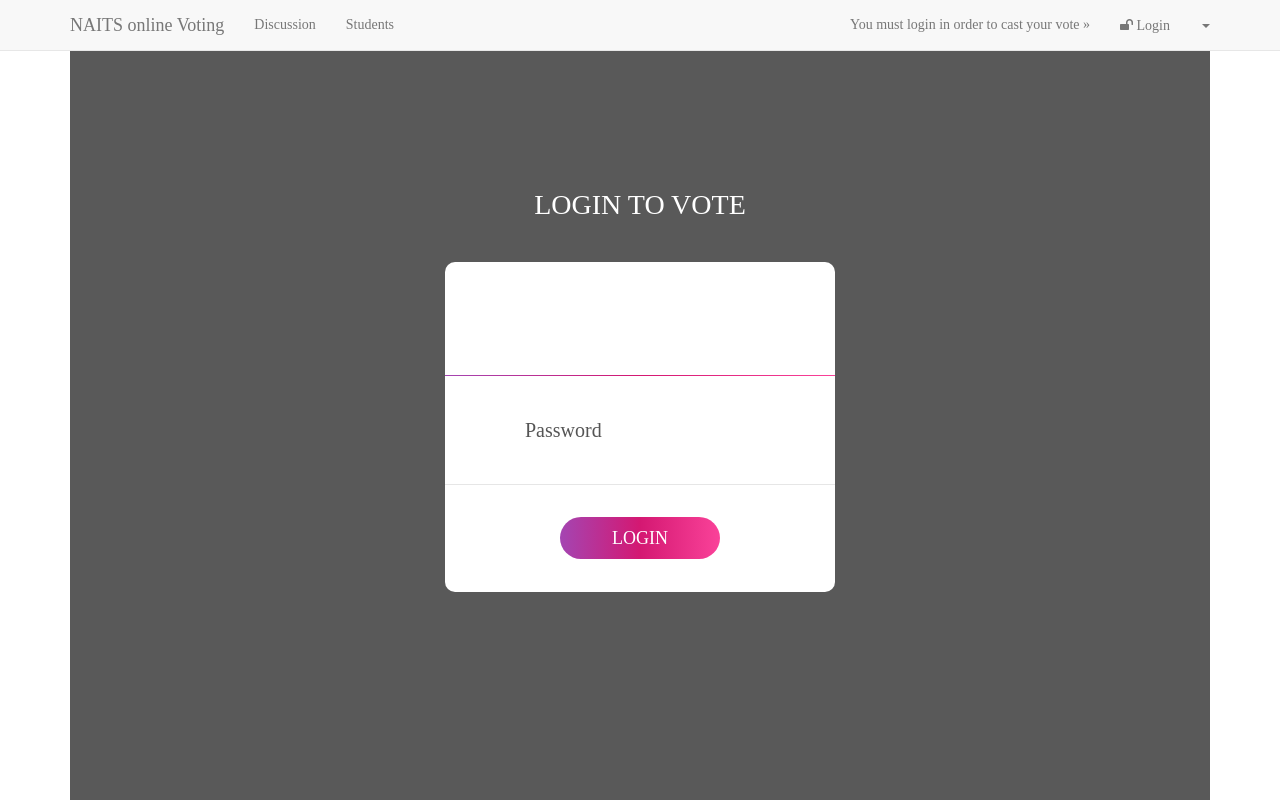
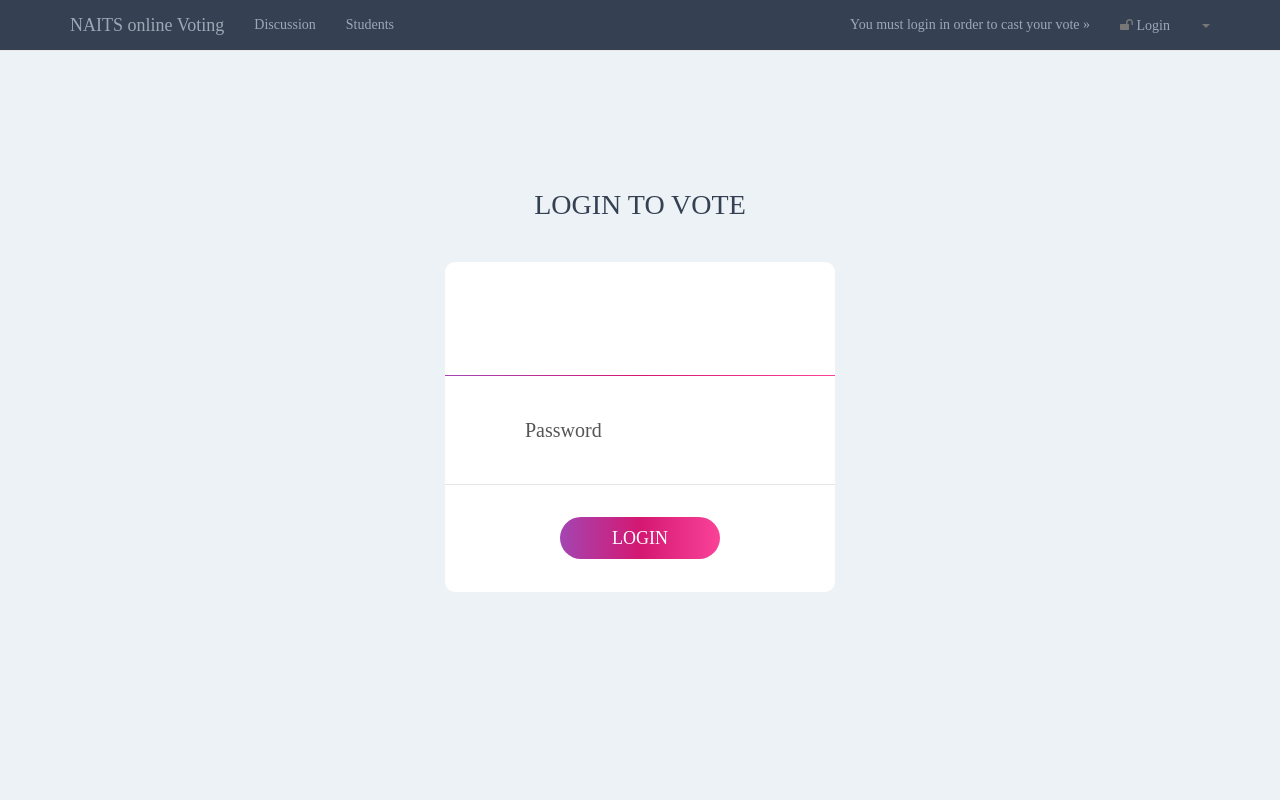
Before and after one commit to Abdoulrasheed/naits-vote, a Django app: page /accounts/login/ in a window 1280 px wide. Run offline with Django 3.2, Linux system fonts and the light colour scheme; parts of the project's set-up code (start-up, migrations or seed data) failed here and were passed over; some libraries are stand-ins or nearby versions; some web fonts are replaced.

Commit message:
Added more style to conform with admin style

```diff
--- a/naits_voting/settings.py
+++ b/naits_voting/settings.py
@@ -20,12 +20,14 @@ ALLOWED_HOSTS = []
 
 INSTALLED_APPS = [
 	'voting',
+    'jet',
     'django.contrib.admin',
     'django.contrib.auth',
     'django.contrib.contenttypes',
     'django.contrib.sessions',
     'django.contrib.messages',
     'django.contrib.staticfiles',
+    'widget_tweaks',
 ]
 
 MIDDLEWARE = [
--- a/naits_voting/urls.py
+++ b/naits_voting/urls.py
@@ -19,6 +19,7 @@ from django.contrib import admin
 
 urlpatterns = [
 	url(r'^', include('voting.urls')),
+	url(r'^jet/', include('jet.urls', 'jet')),  # Django JET URLS
     url(r'^admin/', admin.site.urls),
     url(r'^accounts/login/$', views.login, name='login'),
     url(r'^accounts/logout/$', views.logout, name='logout', kwargs={'next_page': '/accounts/login'}),
--- a/voting/static/login_temp/css/main.css
+++ b/voting/static/login_temp/css/main.css
@@ -176,7 +176,6 @@ iframe {
   height: 100%;
   top: 0;
   left: 0;
-  background-color: rgba(0,0,0,0.65);
 }
 
 .wrap-login100 {
@@ -218,7 +217,7 @@ iframe {
 .login100-form-title {
   font-family: Ubuntu-Bold;
   font-size: 28px;
-  color: #fff;
+  color: #354052;
   line-height: 1.2;
   text-align: center;
   text-transform: uppercase;
@@ -364,7 +363,7 @@ iframe {
   height: 42px;
   border-radius: 21px;
 
-  background: #d41872;
+  background: #354052;
   background: -webkit-linear-gradient(left, #a445b2, #d41872, #fa4299);
   background: -o-linear-gradient(left, #a445b2, #d41872, #fa4299);
   background: -moz-linear-gradient(left, #a445b2, #d41872, #fa4299);
--- a/voting/templates/naits/base.html
+++ b/voting/templates/naits/base.html
@@ -13,8 +13,33 @@
     <script type="text/javascript" src="{% static 'js/jquery-1.10.2.min.js' %}"></script>
     <script type="text/javascript" src="{% static 'bootstrap/js/bootstrap.min.js' %}"></script>
 </head>
-<body>
+<body style="background-color: #ECF2F6">
       <header>
+      	<style type="text/css">
+      	.navbar span{
+      		color: #9DA8B6 !important;
+      		}
+      		.navbar{
+      			background-color: #354052;
+      				}
+      		.dropdown-menu{
+      			background-color: #354052;
+      				}
+      		.panel-heading{
+      			 background-color: #354052 !important;
+      			 color: #9DA8B6 !important;
+      			    }
+      		.panel-footer input{
+      			 background-color: #354052 !important;
+      			 color: #9DA8B6 !important;
+      			    }
+      		.active{
+      			background-color: #354052 !important;
+      		}
+      		.panel-heading a{
+      			color: #ffffff;
+      		}
+      		</style>
         <nav class="navbar navbar-default navbar-fixed-top" role="navigation">
           <div class="container">
             <div class="navbar-header">
@@ -24,12 +49,12 @@
                 <span class="icon-bar"></span>
                 <span class="icon-bar"></span>
               </button>
-              <a class="navbar-brand" href="/"> NAITS online Voting </a>
+              <a class="navbar-brand" href="/"> <span>NAITS online Voting</span> </a>
             </div>
             <div class="collapse navbar-collapse" id="menu">
               <ul class="nav navbar-nav">
-                <li><a href="">Discussion</a></li>
-                <li><a href="{% url 'all_students_page' %}">Students</a></li>
+                <li><a href=""><span>Discussion</span></a></li>
+                <li><a href="{% url 'all_students_page' %}"><span>Students</span></a></li>
               </ul>
               <ul class="nav navbar-nav navbar-right">
                 {% if user.is_authenticated %}
@@ -39,15 +64,15 @@
                       <i class="fa fa-circle fa-stack-1x"></i>
                       <i class="fa fa-fire fa-stack-1x fa-inverse"></i>
                       </small>
-                      {{ user }}
+                      <span>{{ user }}</span>
                     </a>
                   </li>
                  {% else %}
                 <li>
-                  <a>You must login in order to cast your vote &raquo</a>
+                  <a><span>You must login in order to cast your vote &raquo</span></a>
                 </li>
                 <li>
-                <a class="fa fa-unlock" href="{% url 'login' %}" title="you must login to vote"> Login</a>
+                <a class="fa fa-unlock" href="{% url 'login' %}" title="you must login to vote"> <span>Login</span></a>
               </li>
                 {% endif %}
                 <li class="dropdown">
@@ -60,7 +85,7 @@
                       <i class="fa fa-circle fa-stack-2x"></i>
                       <i class="fa fa-graduation-cap fa-stack-1x fa-inverse"></i>
                       </small>
-                      Profile
+                      <span>Profile</span>
                     </a>
                   </li>
                     <li>
@@ -69,7 +94,7 @@
                         <i class="fa fa-circle fa-stack-2x"></i>
                         <i class="fa fa-unlock fa-stack-1x fa-inverse"></i>
                       </small>
-                      Log out
+                      <span>Log out</span>
                     </a>
                     </li>
                     {% if user.is_staff %}
@@ -79,7 +104,7 @@
                         <i class="fa fa-circle fa-stack-2x"></i>
                         <i class="fa fa-lock fa-stack-1x fa-inverse"></i>
                       </small>
-                      Elcom member
+                      <span>Elcom member</span>
                     </a>
                     </li>
                     {% endif %}
@@ -91,7 +116,7 @@
                       <i class="fa fa-circle fa-stack-2x"></i>
                       <i class="fa fa-twitter fa-stack-1x fa-inverse"></i>
                       </small>
-                      Follow me on twitter
+                      <span>Follow me on twitter</span>
                     </a>
                   </li>
                   <li title="follow me on facebook">
@@ -100,7 +125,7 @@
                       <i class="fa fa-circle fa-stack-2x"></i>
                       <i class="fa fa-facebook fa-stack-1x fa-inverse"></i>
                       </small>
-                      Follow me on facebook
+                      <span>Follow me on facebook</span>
                     </a>
                   </li>
                   <li title="fork Naits Online voting on github">
@@ -109,7 +134,7 @@
                       <i class="fa fa-circle fa-stack-2x"></i>
                       <i class="fa fa-github fa-stack-1x fa-inverse"></i>
                       </small>
-                      Follow me on github
+                      <span>Follow me on github</span>
                     </a>
                   </li>
                   <li title="fork Naits Online voting on github">
@@ -118,7 +143,7 @@
                       <i class="fa fa-circle fa-stack-2x"></i>
                       <i class="fa fa-bullseye fa-stack-1x fa-inverse"></i>
                       </small>
-                      About me
+                      <span>About me</span>
                     </a>
                   </li>
                   </ul>
--- a/voting/templates/naits/index.html
+++ b/voting/templates/naits/index.html
@@ -3,7 +3,9 @@
 {% block title %} Select office to start voting {% endblock %}
 
 {% block vote_content %}
+<style type="text/css">
 
+</style>
 <div style="margin-top: 10em" class="container">
     <div class="col-md-4"></div>
     <div class="col-md-4">
--- a/voting/templates/registration/login.html
+++ b/voting/templates/registration/login.html
@@ -3,16 +3,6 @@
 {% load widget_tweaks %}
 {% block title %} Nait | login {% endblock %}
 {% block vote_content %}
-    <link rel="stylesheet" type="text/css" href="{% static 'login_temp/vendor/animate/animate.css' %}">
-<!--===============================================================================================-->
-    <link rel="stylesheet" type="text/css" href="{% static 'login_temp/vendor/css-hamburgers/hamburgers.min.css' %}">
-<!--===============================================================================================-->
-    <link rel="stylesheet" type="text/css" href="{% static 'login_temp/vendor/animsition/css/animsition.min.css' %}">
-<!--===============================================================================================-->
-    <link rel="stylesheet" type="text/css" href="{% static 'login_temp/vendor/select2/select2.min.css' %}">
-<!--===============================================================================================-->
-    <link rel="stylesheet" type="text/css" href="{% static 'login_temp/vendor/daterangepicker/daterangepicker.css' %}">
-<!--===============================================================================================-->
     <link rel="stylesheet" type="text/css" href="{% static 'login_temp/css/util.css' %}">
     <link rel="stylesheet" type="text/css" href="{% static 'login_temp/css/main.css' %}">
 {% if user.is_authenticated %}
@@ -20,7 +10,7 @@
 {% else %}
 
 <div class="limiter">
-        <div class="container-login100" style="background-color: white;">
+        <div class="container-login100">
             <div class="wrap-login100 p-t-30 p-b-50">
                 <span class="login100-form-title p-b-41">
                     Login to vote
```
Also changed, not shown: voting/static/bootstrap/css/bootstrap.css.
